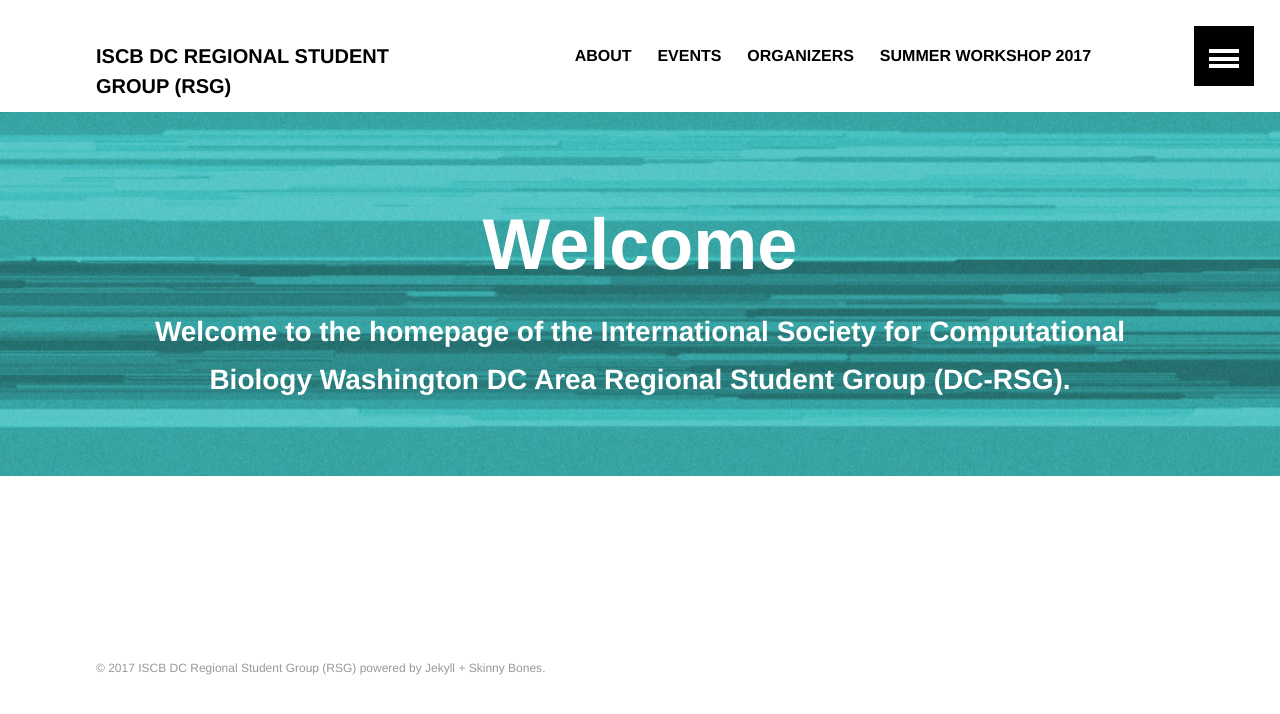
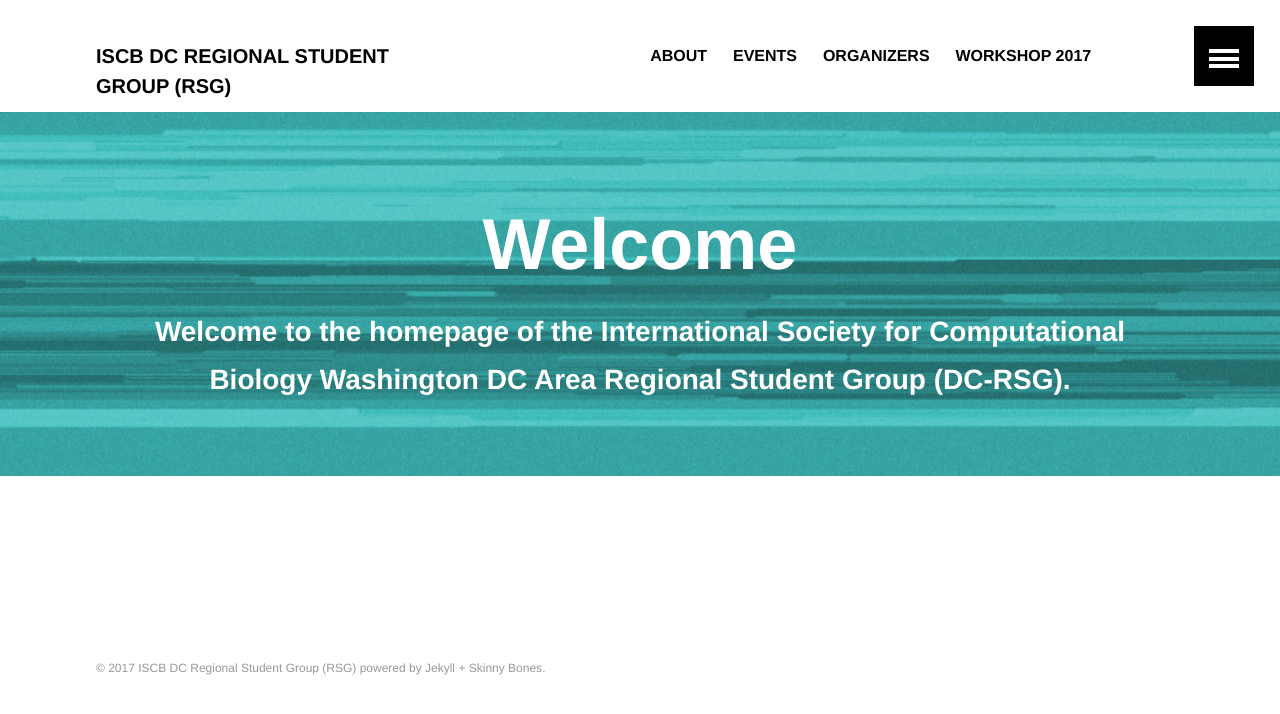
Before and after one commit to iscb-dc-rsg/iscb-dc-rsg.github.io, a Jekyll site: the page built from index.md, in a window 1280 px wide. Shown: the top 714 px of the page. Built offline with Jekyll 4.4.1, drawn with Linux system fonts in a browser that asks for light colours.

Commit message:
Update navigation.yml

```diff
--- a/_data/navigation.yml
+++ b/_data/navigation.yml
@@ -9,6 +9,6 @@
 - title: Organizers
   url: /organizers/
   excerpt: "DC-RSG Organizers"
-- title: Summer Workshop 2017
+- title: Workshop 2017
   url: /workshop2017/
   excerpt: "Workshop 2017"
```
